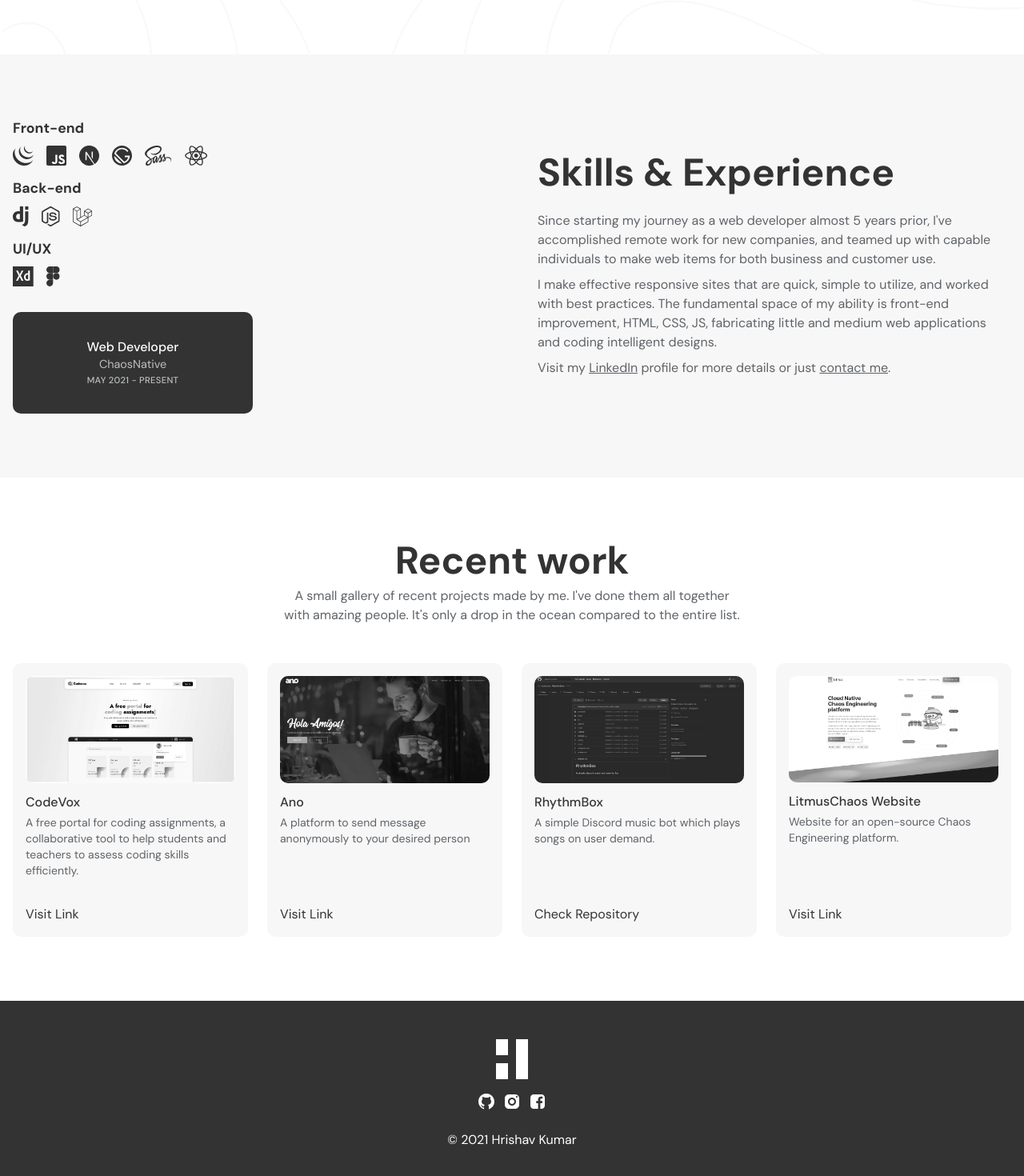
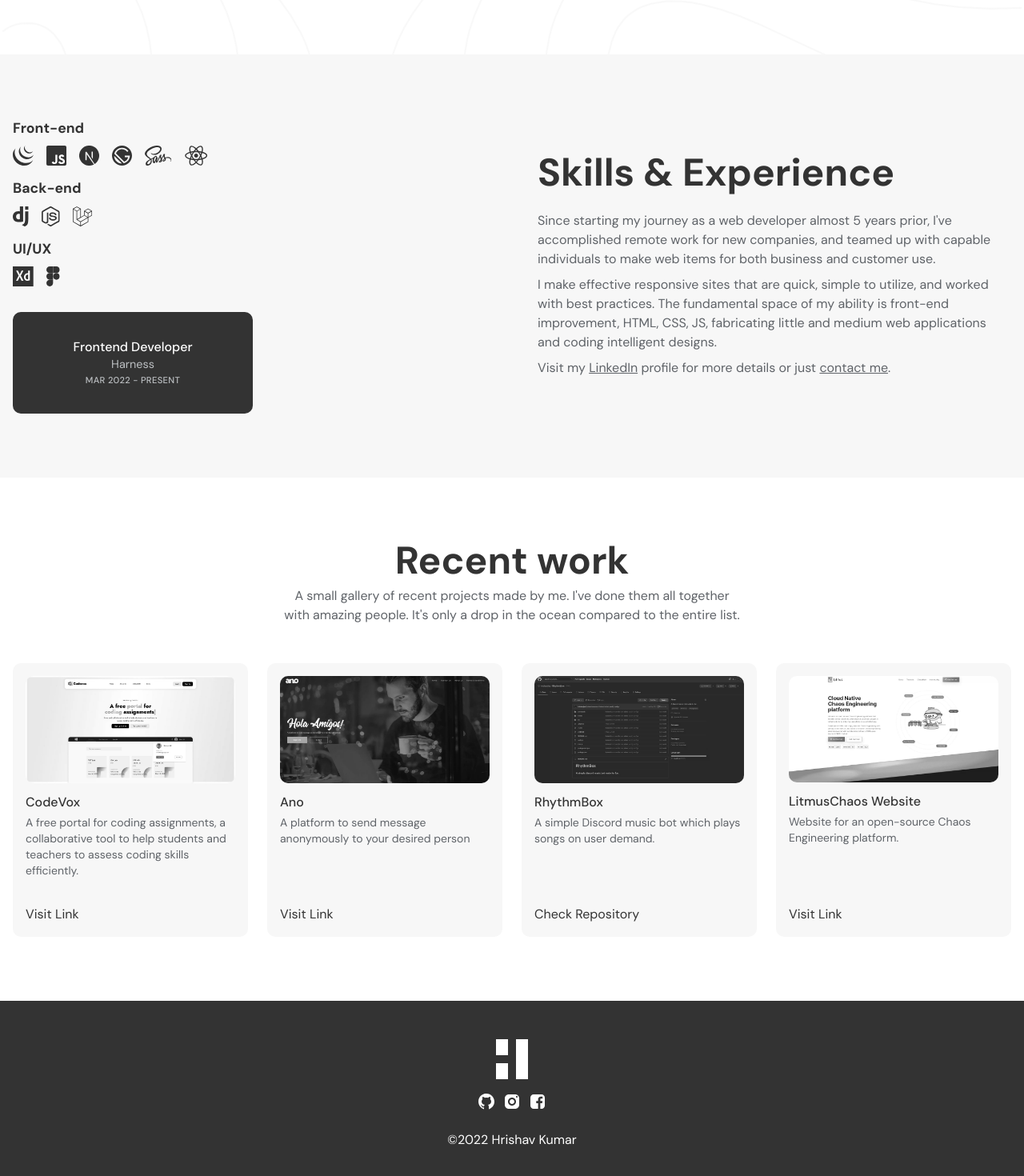
Before and after one commit to hrishavjha/portfolio-new, a Next.js app: page / in a window 1280 px wide. Shown: the part 790-2260 px from the top of the page at 80% size. Built offline with nearby package versions, Linux system fonts and the light colour scheme.

Commit message:
Updated job details (#7)

```diff
--- a/_includes/Footer.jsx
+++ b/_includes/Footer.jsx
@@ -69,7 +69,7 @@ const Footer = () => {
           </li>
         </ul>
         <Paragraph dark className="mt-4 md:mt-6">
-          &copy; 2021 Hrishav Kumar
+          &copy;2022 Hrishav Kumar
         </Paragraph>
       </Container>
     </ContainerFluid>
--- a/components/About/Hero.jsx
+++ b/components/About/Hero.jsx
@@ -28,6 +28,8 @@ const AboutHero = () => {
               src="/about/self.webp"
               alt="Hrishav"
               draggable={false}
+              width={400}
+              height={600}
             />
           </div>
         </div>
--- a/components/HomePage/Skills.jsx
+++ b/components/HomePage/Skills.jsx
@@ -43,9 +43,9 @@ const Skills = () => {
           </div>
           <div className={styles.jobExp}>
             <div className={styles.jobCard}>
-              <h3>Web Developer</h3>
-              <p className={styles.company}>ChaosNative</p>
-              <p className={styles.timeSpan}>May 2021 - Present</p>
+              <h3>Frontend Developer</h3>
+              <p className={styles.company}>Harness</p>
+              <p className={styles.timeSpan}>Mar 2022 - Present</p>
             </div>
           </div>
         </div>
--- a/package.json
+++ b/package.json
@@ -11,7 +11,7 @@
     "lint": "next lint"
   },
   "dependencies": {
-    "next": "^11.1.1",
+    "next": "^12.1.5",
     "next-seo": "^4.28.1",
     "next-sitemap": "^1.6.203",
     "react": "17.0.2",
--- a/sitemap.config.js
+++ b/sitemap.config.js
@@ -3,10 +3,9 @@ module.exports = {
   changefreq: "weekly",
   generateRobotsTxt: true,
   exclude: ["/404"],
-  // Default transformation function
   transform: async (config, path) => {
     return {
-      loc: path, // => this will be exported as http(s)://<config.siteUrl>/<path>
+      loc: path,
       changefreq: config.changefreq,
       priority: path === "/" ? 1.0 : 0.8,
       lastmod: config.autoLastmod ? new Date().toISOString() : undefined
```
Also changed, not shown: 1 other file (tests, documents, lock files or other folders).
